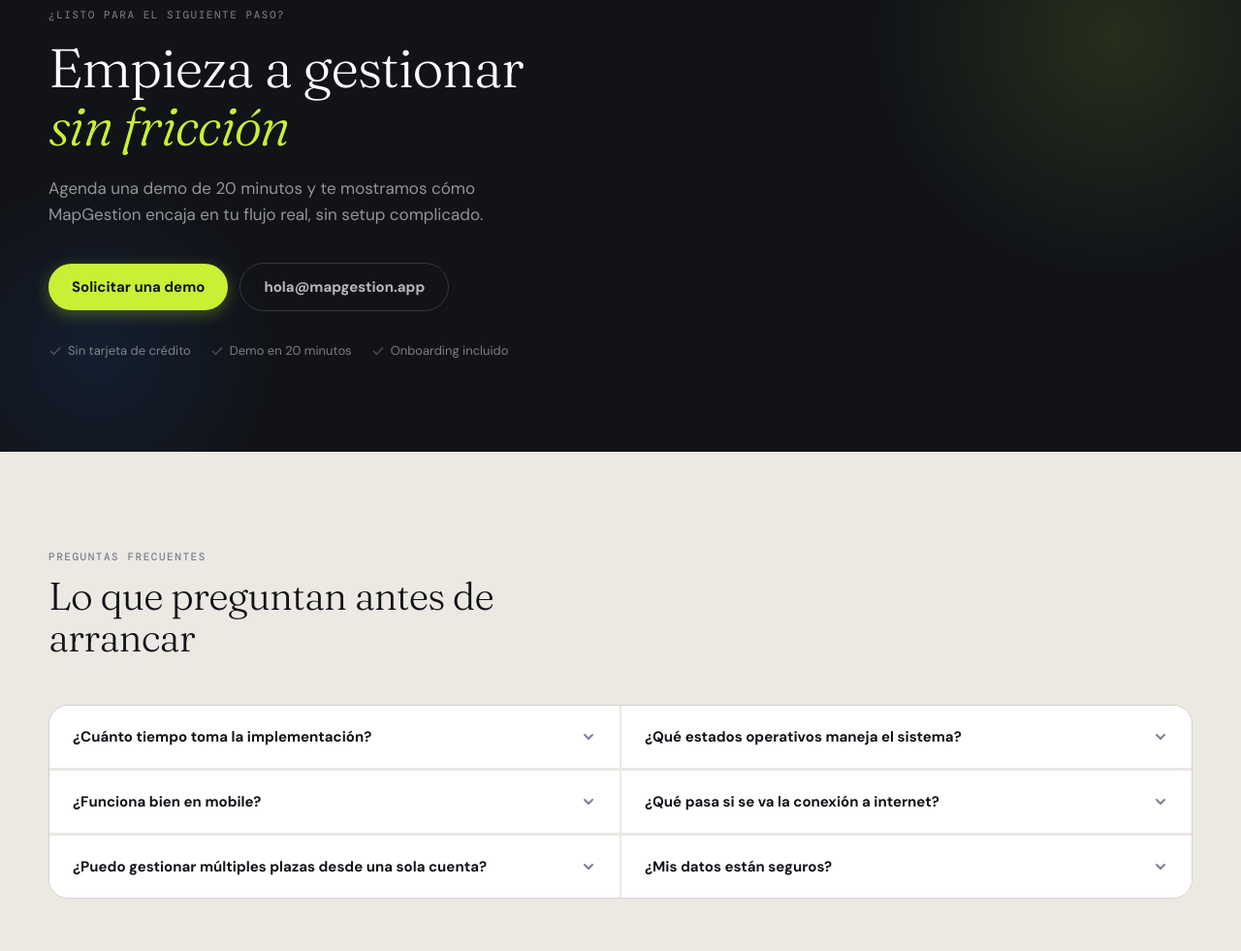
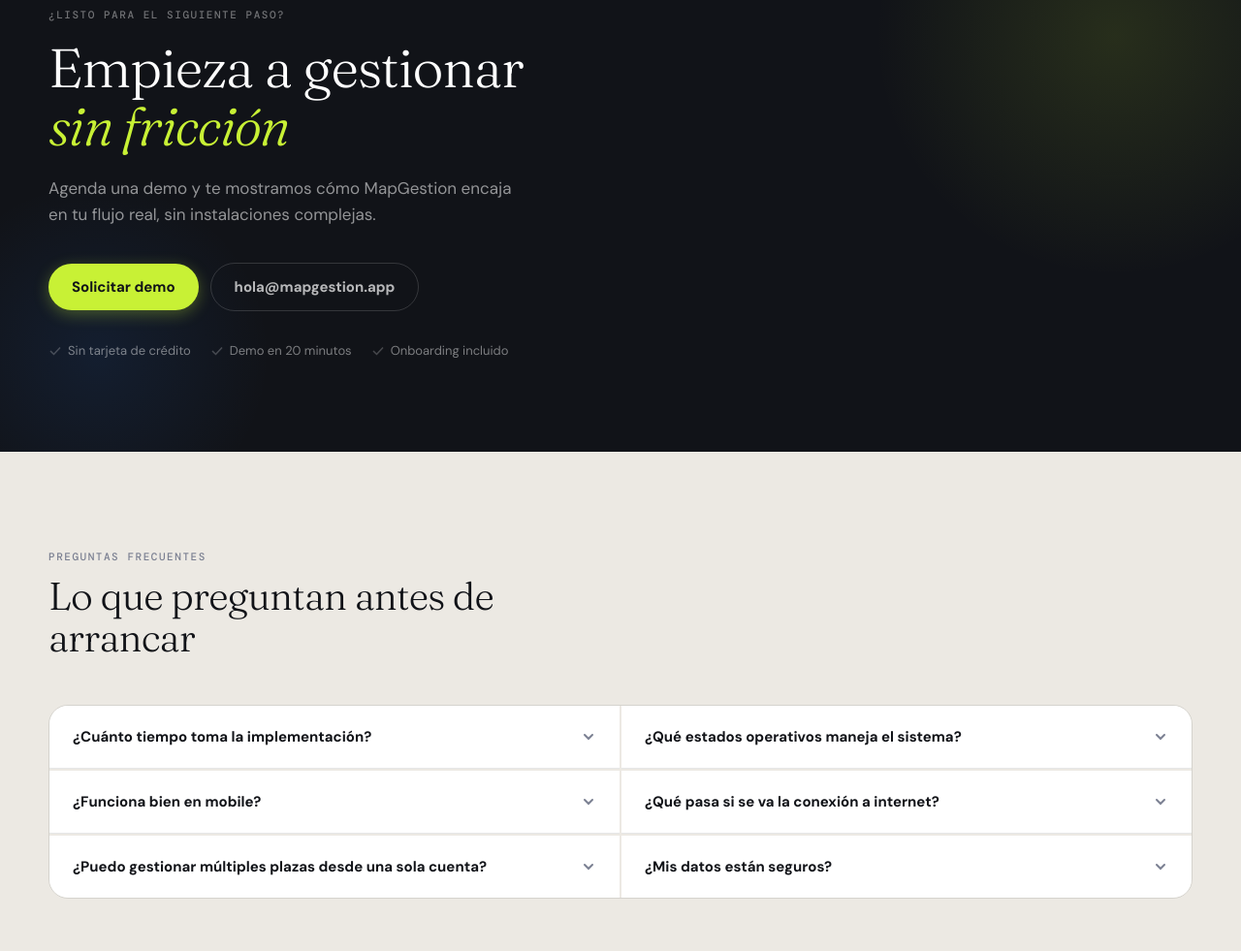
Before and after one commit to NicolasNeg/mapgestionpreview, a plain HTML site: page index.html in a window 1280 px wide. Shown: the part 9311-10292 px from the top of the page at 97% size. Drawn offline with nearby package versions, Linux system fonts and the light colour scheme.

Commit message:
LANDING FET

```diff
--- a/index.html
+++ b/index.html
@@ -2301,10 +2301,10 @@ textarea.form-input { resize: vertical; min-height: 80px; }
         <em>sin fricción</em>
       </h2>
       <p class="cta-sub">
-        Agenda una demo de 20 minutos y te mostramos cómo MapGestion encaja en tu flujo real, sin setup complicado.
+        Agenda una demo y te mostramos cómo MapGestion encaja en tu flujo real, sin instalaciones complejas.
       </p>
       <div class="cta-actions">
-        <a href="#contacto" class="btn btn-lime">Solicitar una demo</a>
+        <a href="#contacto" class="btn btn-lime">Solicitar demo</a>
         <a href="mailto:propyocontacto@gmail.com" class="btn btn-outline" style="color:rgba(255,255,255,0.7);border-color:rgba(255,255,255,0.15);">hola@mapgestion.app</a>
       </div>
       <div class="cta-trust">
```
